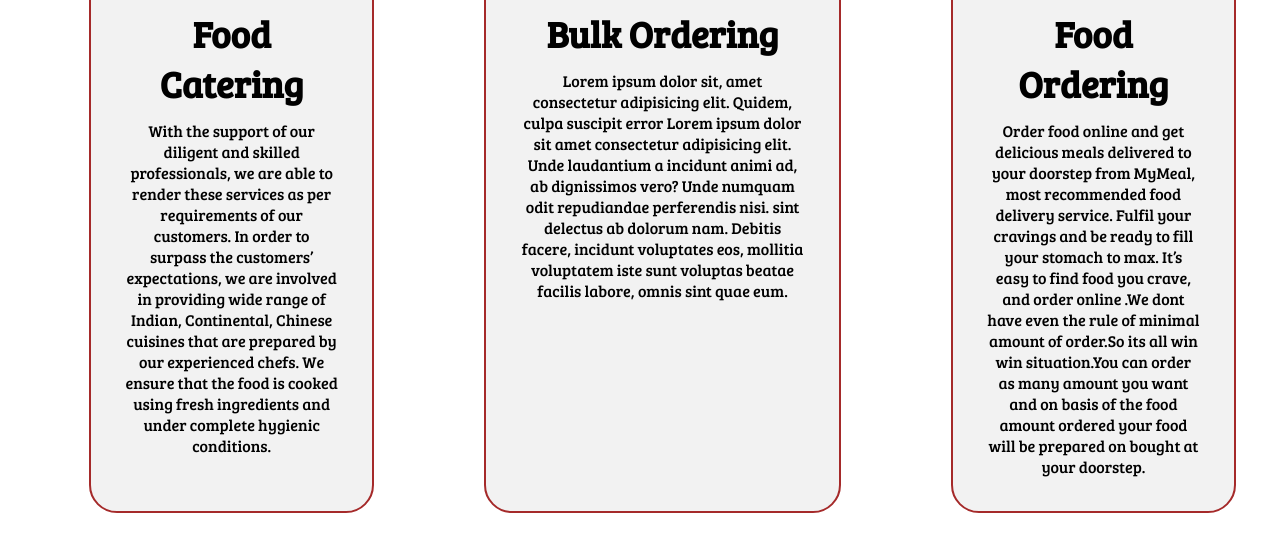
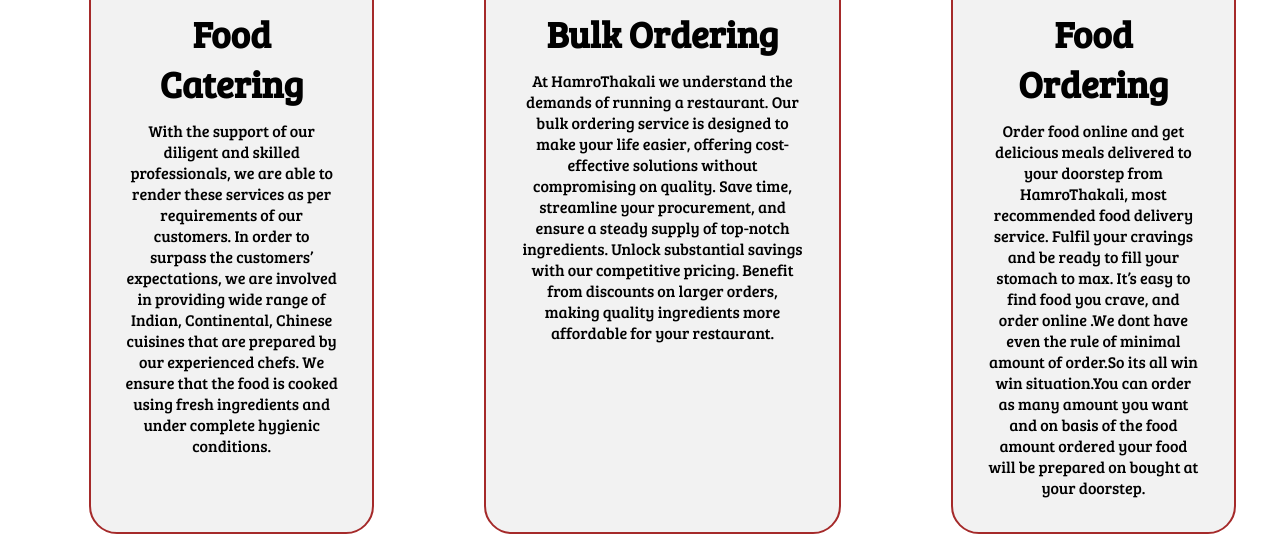
Before and after one commit to nidhij166/HamroThakali, a plain HTML site: page index.html in a window 1280 px wide. Shown: the part 970-1518 px from the top of the page. Drawn offline with Linux system fonts and the light colour scheme; a web font is replaced by a local one.

Commit message:
Update index.html

```diff
--- a/index.html
+++ b/index.html
@@ -46,16 +46,16 @@
             <div class="box">
                 <img src="items/22.jpg" alt="">
                 <h2 class="h-secondary center">Bulk Ordering</h2>
-                <p class="center">Lorem ipsum dolor sit, amet consectetur adipisicing elit. Quidem, culpa suscipit error
-                    Lorem ipsum dolor sit amet consectetur adipisicing elit. Unde laudantium a incidunt animi ad, ab dignissimos vero? Unde numquam odit repudiandae perferendis nisi.
-
-                    sint delectus ab dolorum nam. Debitis facere, incidunt voluptates eos, mollitia voluptatem iste sunt
-                    voluptas beatae facilis labore, omnis sint quae eum.</p>
+                <p class="center">At HamroThakali we understand the demands of running a restaurant. Our bulk ordering
+                     service is designed to make your life easier, offering cost-effective solutions without compromising on
+                      quality. Save time, streamline your procurement, and ensure a steady supply of top-notch ingredients.
+                      Unlock substantial savings with our competitive pricing. Benefit from discounts on larger orders, making
+                      quality ingredients more affordable for your restaurant.</p>
             </div>
             <div class="box">
                 <img src="items/3.jpg" alt="">
                 <h2 class="h-secondary center">Food Ordering</h2>
-                <p class="center">Order food online and get delicious meals delivered to your doorstep from MyMeal,
+                <p class="center">Order food online and get delicious meals delivered to your doorstep from HamroThakali,
                     most recommended food delivery service. Fulfil your cravings and be ready to fill your stomach to max. It’s
                     easy to find food you crave, and order online .We dont have even the rule of minimal amount of order.So its all win
                 win situation.You can order as many amount you want  and on basis of the food amount ordered your food will be prepared on
```
